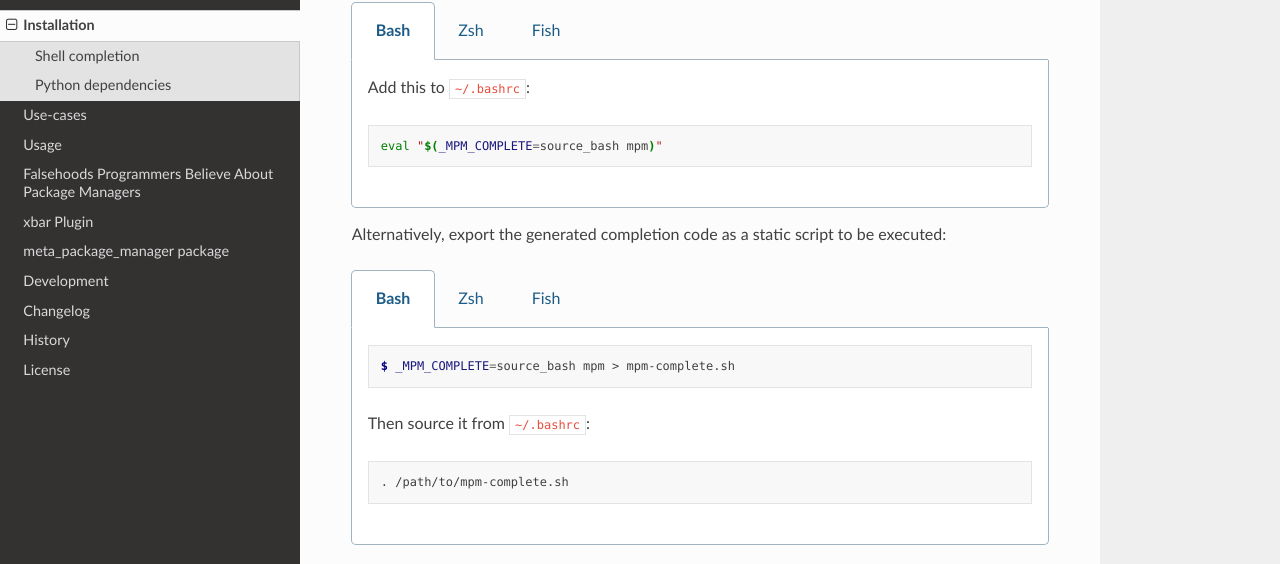
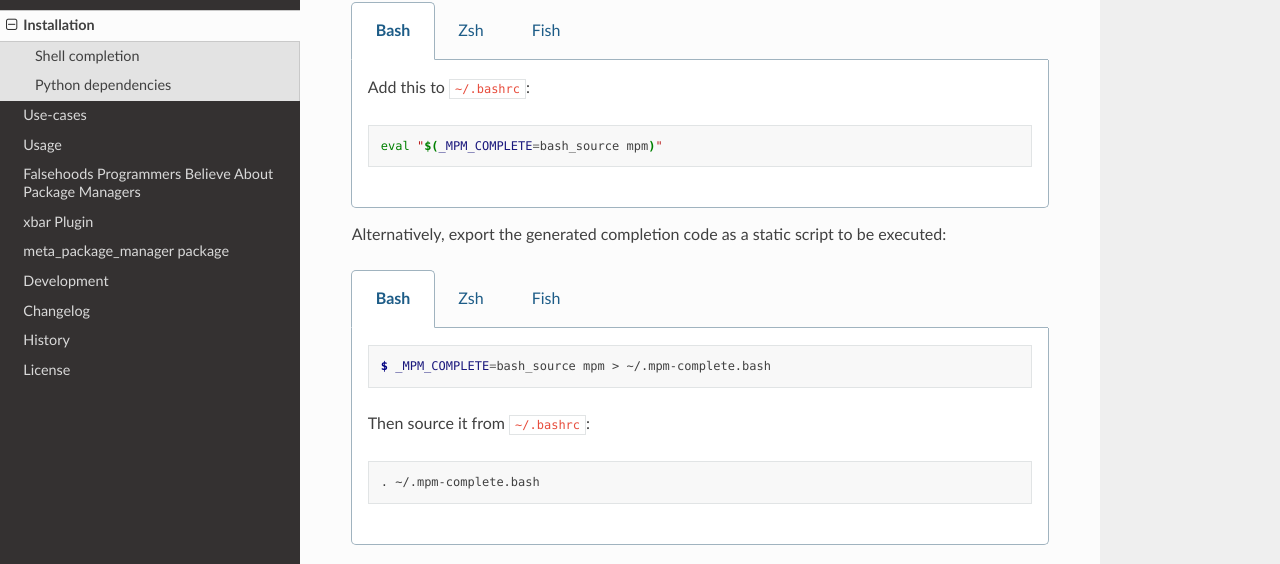
Before and after one commit to kdeldycke/meta-package-manager, a Sphinx documentation site: the page built from docs/install.rst, in a window 1280 px wide and 900 px high, scrolled down 454 px. Shown: the part 121-685 px from the top of the window. Built offline with Sphinx 7.4.7 and the Read the Docs theme 2.0.0, drawn with Linux system fonts in a browser that asks for light colours; pages that are not in the unit, such as notebooks, are missing from menus; the version number is read from the project's files by our own code.

Commit message:
Upgrade to Click  8.0.0

```diff
--- a/changelog.rst
+++ b/changelog.rst
@@ -6,6 +6,8 @@
 --------------------------------------------------------------------------------------------------
 
 .. note:: This version is not yet released and is under active development.
+
+* [mpm] Upgrade to Click 8.x.
 
 
 `4.1.0 (2021-05-01) <https://github.com/kdeldycke/meta-package-manager/compare/v4.0.0...v4.1.0>`_
--- a/docs/install.rst
+++ b/docs/install.rst
@@ -24,7 +24,7 @@
 ----------------
 
 Completion for popular shell `rely on Click feature
-<https://click.palletsprojects.com/en/7.x/bashcomplete/>`_.
+<https://click.palletsprojects.com/en/8.0.x/shell-completion/>`_.
 
 .. tabs::
 
@@ -34,7 +34,7 @@
 
     .. code-block:: bash
 
-        eval "$(_MPM_COMPLETE=source_bash mpm)"
+        eval "$(_MPM_COMPLETE=bash_source mpm)"
 
   .. group-tab:: Zsh
 
@@ -42,7 +42,7 @@
 
     .. code-block:: zsh
 
-        eval "$(_MPM_COMPLETE=source_zsh mpm)"
+        eval "$(_MPM_COMPLETE=zsh_source mpm)"
 
   .. group-tab:: Fish
 
@@ -50,7 +50,7 @@
 
     .. code-block:: fish
 
-        eval (env _MPM_COMPLETE=source_fish mpm)
+        eval (env _MPM_COMPLETE=fish_source mpm)
 
 Alternatively, export the generated completion code as a static script to be
 executed:
@@ -61,31 +61,31 @@
 
     .. code-block:: shell-session
 
-        $ _MPM_COMPLETE=source_bash mpm > mpm-complete.sh
+        $ _MPM_COMPLETE=bash_source mpm > ~/.mpm-complete.bash
 
     Then source it from ``~/.bashrc``:
 
     .. code-block:: bash
 
-       . /path/to/mpm-complete.sh
+        . ~/.mpm-complete.bash
 
   .. group-tab:: Zsh
 
     .. code-block:: shell-session
 
-        $ _MPM_COMPLETE=source_zsh mpm > mpm-complete.sh
+        $ _MPM_COMPLETE=zsh_source mpm > ~/.mpm-complete.zsh
 
     Then source it from ``~/.zshrc``:
 
     .. code-block:: zsh
 
-       . /path/to/mpm-complete.sh
+        . ~/.mpm.zsh
 
   .. group-tab:: Fish
 
     .. code-block:: fish
 
-       _MPM_COMPLETE=source_fish mpm > ~/.config/fish/completions/mpm-comp.fish
+       _MPM_COMPLETE=fish_source mpm > ~/.config/fish/completions/mpm.fish
 
 
 Python dependencies
--- a/pyproject.toml
+++ b/pyproject.toml
@@ -41,7 +41,7 @@
 # https://en.wikipedia.org/wiki/History_of_Python#Support
 python = "^3.7"
 boltons = "^20.2.1"
-click = "^7.1.2"
+click = "^8.0.0"
 click-log = "^0.3.2"
 cli-helpers = "^2.1.0"
 simplejson = "^3.17.2"
```
Also changed, not shown: 1 other file.
